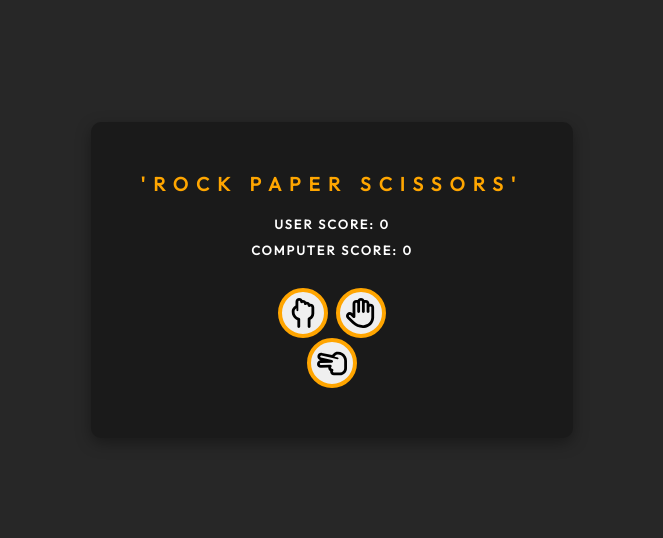
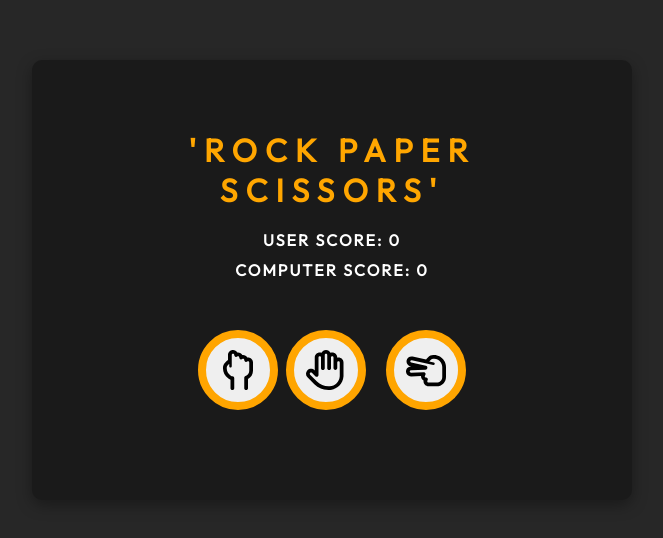
Before and after one commit to Shazee17/rock-paper-scissors-react, a React (Vite) app: page / in a window 1280 px wide. Shown: the part 120-658 px from the top of the page, without its empty margins (308-971 px from the left). Built offline with nearby package versions, Linux system fonts and the light colour scheme.

Commit message:
updated CSS

```diff
--- a/src/index.css
+++ b/src/index.css
@@ -117,3 +117,55 @@ main{
   font-family: var(--Outfit);
   border-radius: 20px;
 }
+
+
+
+@media screen and (min-width: 768px) {
+  main {
+  padding: 60px;
+  }
+
+  .container {
+  max-width: 600px;
+  padding: 50px;
+  }
+
+  .gameTitle {
+  font-size: 2rem;
+  }
+
+  .score {
+  font-size: 1rem;
+  }
+
+  .button-container {
+  flex-direction: row;
+  gap: 20px;
+  padding: 40px;
+  }
+
+  .button-container button {
+  height: 80px;
+  width: 80px;
+  border-width: 8px;
+  }
+
+  .top-buttons button {
+  flex: 2;
+  }
+
+  .button-container button:nth-child(3) {
+  margin-top: 0;
+  }
+
+  .font-awesome-icon {
+  height: 40px;
+  width: 40px;
+  }
+
+  .retry-button,
+  .reset {
+  padding: 10px 20px;
+  font-size: 1.2rem;
+  }
+}
```
